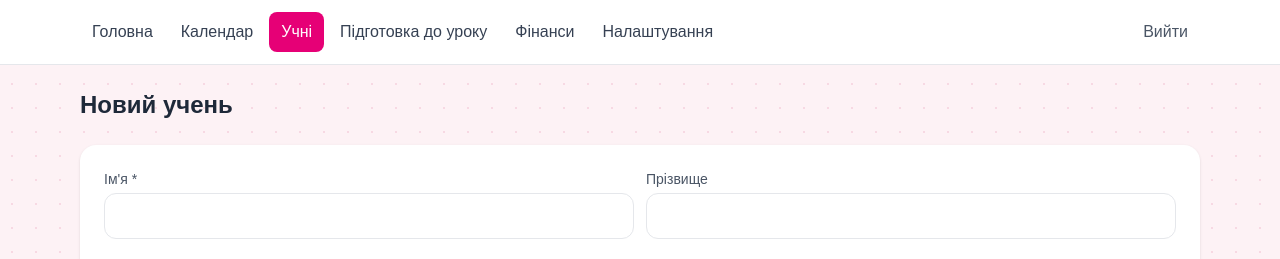
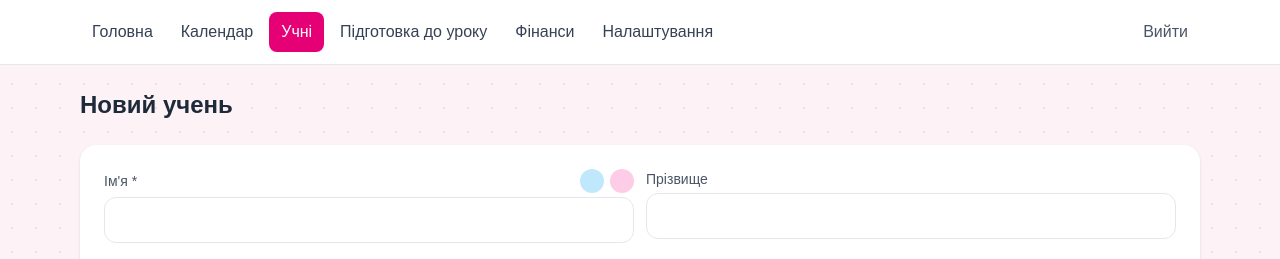
Before and after one commit to pavelvvson-spec/teacher-crm, a Next.js app: page /students/new in a window 1280 px wide. Shown: the top 259 px of the page. Built offline with nearby package versions, Linux system fonts and the light colour scheme.

Commit message:
Student gender for correct wording

```diff
--- a/src/app/(dashboard)/students/[id]/page.tsx
+++ b/src/app/(dashboard)/students/[id]/page.tsx
@@ -4,6 +4,7 @@ import StudentForm from "@/components/StudentForm";
 import StudentScheduleManager from "@/components/StudentScheduleManager";
 import StudentJournal from "@/components/StudentJournal";
 import StudentActionsMenu from "@/components/StudentActionsMenu";
+import { studentWord } from "@/lib/gender";
 import { getStudentNumber } from "@/lib/student-number";
 
 export default async function StudentDetailPage({
@@ -33,6 +34,7 @@ export default async function StudentDetailPage({
     viberPhone: student.viberPhone ?? "",
     birthYear: student.birthYear ? String(student.birthYear) : "",
     isAdult: student.isAdult,
+    gender: student.gender ?? "",
     birthDay: student.birthDay ? String(student.birthDay) : "",
     birthMonth: student.birthMonth ? String(student.birthMonth) : "",
     englishLevel: student.englishLevel,
@@ -49,7 +51,7 @@ export default async function StudentDetailPage({
       <div className="flex items-start justify-between gap-3">
         <div className="min-w-0">
           <p className="text-sm text-gray-400">
-            Учень №{studentNumber} · {student.englishLevel}
+            {studentWord(student.gender)} №{studentNumber} · {student.englishLevel}
             {!student.isActive && (
               <span className="ml-2 text-xs px-2 py-0.5 bg-gray-100 text-gray-500 rounded-md">неактивний</span>
             )}
--- a/src/app/api/students/[id]/route.ts
+++ b/src/app/api/students/[id]/route.ts
@@ -45,6 +45,7 @@ export async function PUT(
       viberPhone: body.viberPhone || null,
       birthYear: Number(body.birthYear) >= 1920 && Number(body.birthYear) <= new Date().getFullYear() ? Number(body.birthYear) : null,
       isAdult: Boolean(body.isAdult),
+      gender: body.gender === "M" || body.gender === "F" ? body.gender : null,
       birthDay: Number(body.birthDay) >= 1 && Number(body.birthDay) <= 31 ? Number(body.birthDay) : null,
       birthMonth: Number(body.birthMonth) >= 1 && Number(body.birthMonth) <= 12 ? Number(body.birthMonth) : null,
       englishLevel: body.englishLevel,
--- a/src/app/api/students/route.ts
+++ b/src/app/api/students/route.ts
@@ -18,6 +18,7 @@ export async function POST(request: NextRequest) {
       viberPhone: body.viberPhone || null,
       birthYear: Number(body.birthYear) >= 1920 && Number(body.birthYear) <= new Date().getFullYear() ? Number(body.birthYear) : null,
       isAdult: Boolean(body.isAdult),
+      gender: body.gender === "M" || body.gender === "F" ? body.gender : null,
       birthDay: Number(body.birthDay) >= 1 && Number(body.birthDay) <= 31 ? Number(body.birthDay) : null,
       birthMonth: Number(body.birthMonth) >= 1 && Number(body.birthMonth) <= 12 ? Number(body.birthMonth) : null,
       englishLevel: body.englishLevel,
--- a/src/app/api/telegram/webhook/route.ts
+++ b/src/app/api/telegram/webhook/route.ts
@@ -1,4 +1,5 @@
 import { NextRequest, NextResponse } from "next/server";
+import { noShowPaidNote } from "@/lib/gender";
 import { prisma } from "@/lib/prisma";
 import {
   sendTelegramMessage,
@@ -292,7 +293,7 @@ async function handleHomeworkRequest(chatId: string) {
       const dateLabel = formatLessonDateTimeKyiv(nextLesson.startAt);
       await sendTelegramMessage(
         settings.teacherTelegramChatId,
-        `⚠️ ${student.firstName} ${student.lastName ?? ""} просив(ла) домашнє завдання до уроку ${dateLabel}, але воно ще не внесене в CRM.`
+        `⚠️ ${student.firstName} ${student.lastName ?? ""} ${student.gender === "F" ? "просила" : student.gender === "M" ? "просив" : "просив(ла)"} домашнє завдання до уроку ${dateLabel}, але воно ще не внесене в CRM.`
       );
     }
     return;
@@ -438,7 +439,7 @@ async function handleCallbackQuery(callbackQuery: {
     let resultLabel: string;
 
     if (code === "1") {
-      const noteLine = "Не з'явився, урок оплачується";
+      const noteLine = noShowPaidNote(lesson.student.gender);
       const teacherNotes = lesson.teacherNotes ? `${lesson.teacherNotes}\n${noteLine}` : noteLine;
       await prisma.lesson.update({
         where: { id: lessonId },
--- a/src/components/CalendarView.tsx
+++ b/src/components/CalendarView.tsx
@@ -18,6 +18,7 @@ import CalendarResetMenu from "@/components/CalendarResetMenu";
 import SyncAllSchedulesButton from "@/components/SyncAllSchedulesButton";
 import PaymentsMoreMenu from "@/components/PaymentsMoreMenu";
 import LessonPrepModal from "@/components/LessonPrepModal";
+import { byGender, noShowPaidNote } from "@/lib/gender";
 import SendLinkButton from "@/components/SendLinkButton";
 
 type Student = {
@@ -42,7 +43,7 @@ type Lesson = {
   meetingLink: string | null;
   teacherNotes: string | null;
   homework: string | null;
-  student: { firstName: string; lastName: string | null };
+  student: { firstName: string; lastName: string | null; gender?: string | null };
 };
 
 type ViewMode = "day" | "week" | "month";
@@ -164,7 +165,7 @@ export default function CalendarView({ students }: { students: Student[] }) {
     setAskNoShowFor(null);
     if (charged) {
       // Учень не прийшов, але урок оплачується: рахуємо як проведений, з приміткою
-      const noteLine = "Не з'явився, урок оплачується";
+      const noteLine = noShowPaidNote(lesson.student.gender);
       const teacherNotes = lesson.teacherNotes
         ? `${lesson.teacherNotes}\n${noteLine}`
         : noteLine;
@@ -548,7 +549,9 @@ export default function CalendarView({ students }: { students: Student[] }) {
                     statusColors[selectedLesson.status] ?? "bg-gray-100 text-gray-600"
                   }`}
                 >
-                  {LESSON_STATUS_LABELS[selectedLesson.status]}
+                  {selectedLesson.status === "NO_SHOW"
+                    ? byGender(selectedLesson.student.gender, "Учень не прийшов", "Учениця не прийшла")
+                    : LESSON_STATUS_LABELS[selectedLesson.status]}
                 </span>
               </div>
               <button
@@ -611,14 +614,15 @@ export default function CalendarView({ students }: { students: Student[] }) {
                       : "bg-white text-red-700 border-red-200 hover:bg-red-50"
                   }`}
                 >
-                  Не прийшов
+                  {byGender(selectedLesson.student.gender, "Не прийшов", "Не прийшла")}
                 </button>
               </div>
 
               {askNoShowFor === selectedLesson.id && (
                 <div className="bg-red-50 rounded-xl p-4 space-y-3">
                   <p className="text-sm font-medium text-gray-700">
-                    Учень не прийшов. Цей урок оплачується?
+                    {byGender(selectedLesson.student.gender, "Учень не прийшов", "Учениця не прийшла")}. Цей урок
+                    оплачується?
                   </p>
                   <div className="flex flex-wrap gap-2">
                     <button
--- a/src/components/StudentForm.tsx
+++ b/src/components/StudentForm.tsx
@@ -16,6 +16,7 @@ type StudentFormValues = {
   birthDay: string;
   birthMonth: string;
   isAdult: boolean;
+  gender: string; // "M" | "F" | ""
   englishLevel: string;
   lessonFormat: string;
   defaultLessonDuration: number;
@@ -72,6 +73,7 @@ export default function StudentForm({
     birthDay: initialValues?.birthDay ?? "",
     birthMonth: initialValues?.birthMonth ?? "",
     isAdult: initialValues?.isAdult ?? false,
+    gender: initialValues?.gender ?? "",
     englishLevel: initialValues?.englishLevel ?? "A1",
     lessonFormat: initialValues?.lessonFormat ?? "ONLINE",
     defaultLessonDuration: initialValues?.defaultLessonDuration ?? 60,
@@ -133,7 +135,29 @@ export default function StudentForm({
       <section className="space-y-3">
         <div className="grid grid-cols-2 gap-3">
           <div>
-            <label className={labelCls}>Ім&apos;я *</label>
+            <div className="flex items-center justify-between gap-2 mb-1">
+              <label className="text-sm text-gray-600">Ім&apos;я *</label>
+              {/* Стать — для правильних відмінків у CRM, Telegram і порадах ШІ */}
+              <div className="flex items-center gap-1.5" role="radiogroup" aria-label="Стать">
+                {[
+                  { v: "M", title: "Хлопець", cls: "bg-sky-500", ring: "ring-sky-300" },
+                  { v: "F", title: "Дівчина", cls: "bg-pink-500", ring: "ring-pink-300" },
+                ].map((g) => (
+                  <button
+                    key={g.v}
+                    type="button"
+                    role="radio"
+                    aria-checked={values.gender === g.v}
+                    title={g.title}
+                    aria-label={g.title}
+                    onClick={() => setValues({ ...values, gender: values.gender === g.v ? "" : g.v })}
+                    className={`w-6 h-6 rounded-full ${g.cls} ${
+                      values.gender === g.v ? `ring-2 ring-offset-2 ${g.ring}` : "opacity-25 hover:opacity-60"
+                    }`}
+                  />
+                ))}
+              </div>
+            </div>
             <input
               required
               value={values.firstName}
@@ -180,10 +204,12 @@ export default function StudentForm({
                 <p className="mt-1 text-xs text-green-700">✓ Підключено до бота</p>
               ) : values.telegramUsername.trim() ? (
                 <p className="mt-1 text-xs text-red-600">
-                  Ще не підключено до бота — попросіть учня знайти бота в Telegram і натиснути «Start»
+                  Ще не підключено до бота — попросіть {values.gender === "F" ? "ученицю" : "учня"} знайти бота в Telegram і натиснути «Start»
                 </p>
               ) : (
-                <p className="mt-1 text-xs text-gray-400">Вкажіть username, щоб учень міг підключитися до бота</p>
+                <p className="mt-1 text-xs text-gray-400">
+                  Вкажіть username, щоб {values.gender === "F" ? "учениця могла" : "учень міг"} підключитися до бота
+                </p>
               ))}
           </div>
           <div>
--- /dev/null
+++ b/src/lib/gender.ts
@@ -0,0 +1,17 @@
+// Правильні відмінки залежно від статі учня ("M" — хлопець, "F" — дівчина).
+// Якщо стать не вказана — використовуємо чоловічу форму (як було раніше).
+export type Gender = "M" | "F" | null | undefined | string;
+
+export function byGender(gender: Gender, male: string, female: string): string {
+  return gender === "F" ? female : male;
+}
+
+// «Учень» / «Учениця»
+export function studentWord(gender: Gender): string {
+  return byGender(gender, "Учень", "Учениця");
+}
+
+// Рядок у нотатку, коли учень не прийшов, але урок оплачується
+export function noShowPaidNote(gender: Gender): string {
+  return byGender(gender, "Не з'явився, урок оплачується", "Не з'явилась, урок оплачується");
+}
```
Also changed, not shown: src/lib/pedagogy.ts (+16 -7 lines), 2 other files (tests, documents, lock files or other folders).
